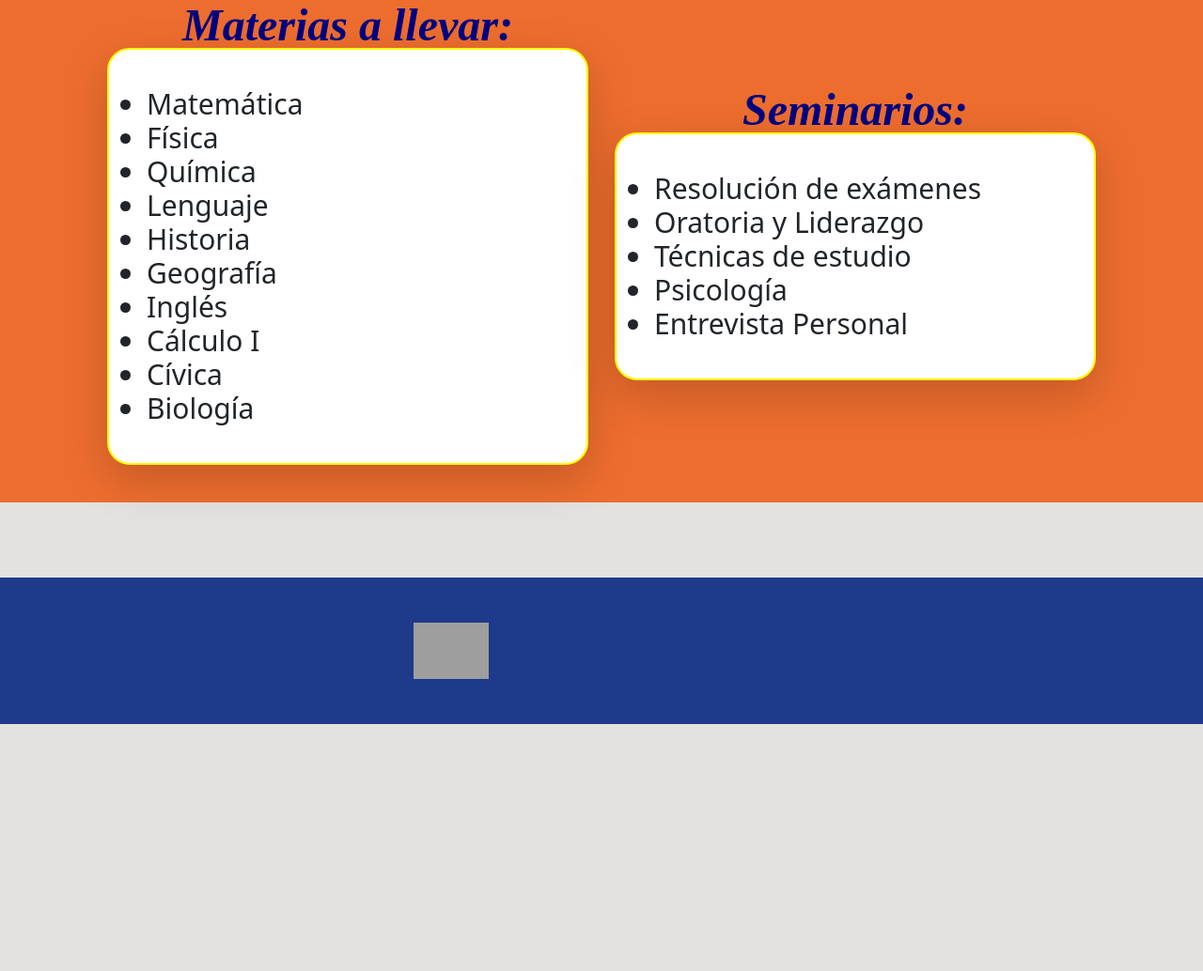
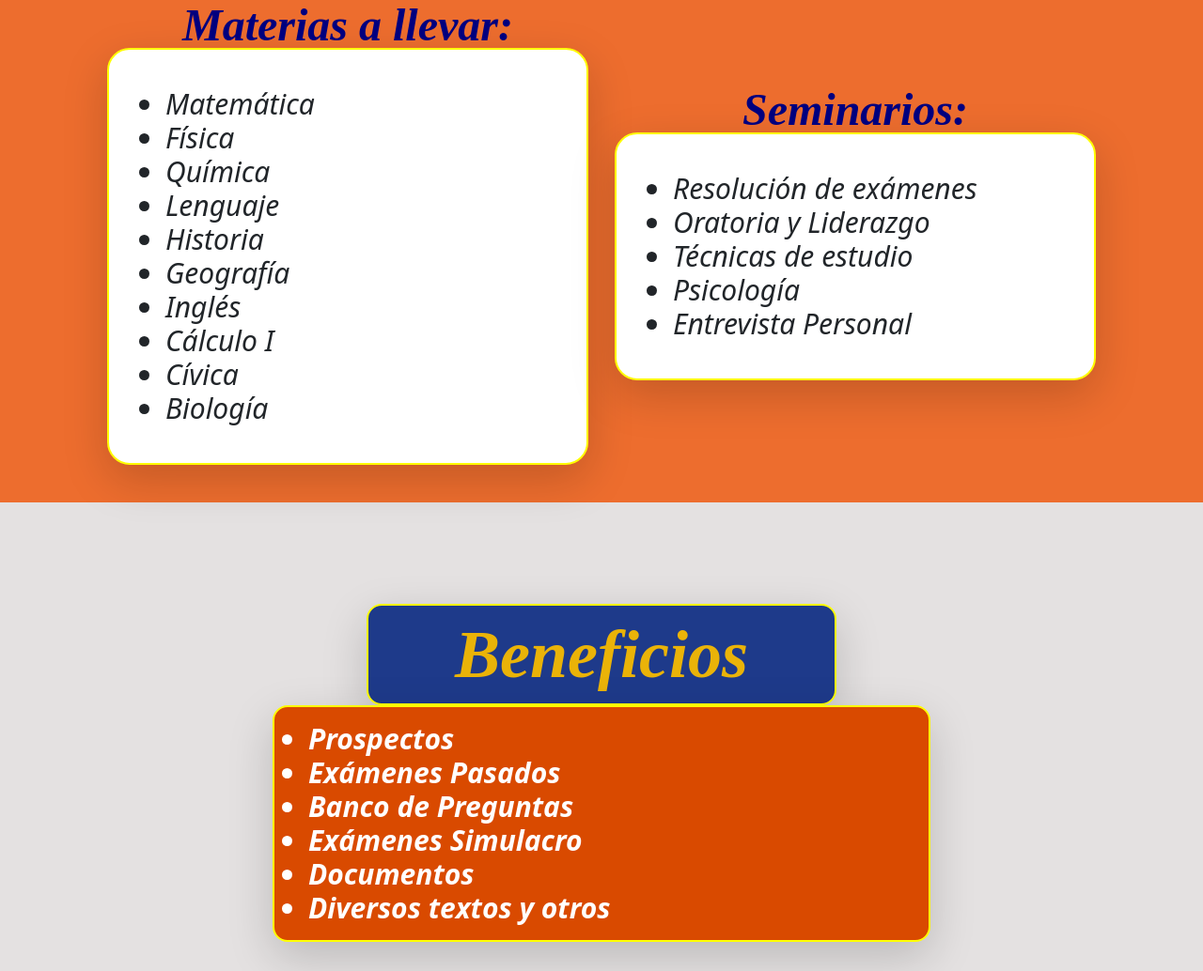
Before and after one commit to JRWebDesigner/ReyDeReyes, an Astro site: page /Carreras/Policias in a window 1280 px wide. Shown: the part 1259-2293 px from the top of the page at 94% size. Before the commit the page ends 2030 px from the top, so only its background shows below. Built offline with nearby package versions, Linux system fonts and the light colour scheme; Astro itself is replaced by a stand-in of ours; grey boxes are pictures that could not be loaded; a web font is replaced by a local one.

Commit message:
policias 2

```diff
--- a/src/pages/Carreras/Policias.astro
+++ b/src/pages/Carreras/Policias.astro
@@ -12,9 +12,9 @@ import BannerInicio from "../../components/BannerInicio.astro";
 
 
 
-        <div class="flex flex-wrap flex-col justify-center items-center gap-7 w-full my-20 py-10">
-            <h2 class="mx-auto text-5xl italic font-bold text-center text-[#00007e] font-['montserrat']"><span class="text-[#ed6d2e]">Preparación para el examen</span> <br> Psicológico-Psicotécnico-Psicométrico:</h2>
-            <ul class="bg-white shadow-lg p-10 text-3xl rounded-3xl border-2 border-[yellow]">
+        <div class="mx-auto flex flex-wrap flex-col justify-center items-center w-[90%] md:w-full gap-7 m-70 md:m-20 py-10">
+            <h2 class="mx-auto text-2xl md:text-5xl italic font-bold text-center text-[#00007e] font-['montserrat']"><span class="text-[#ed6d2e]">Preparación para el examen</span> <br> Psicológico-Psicotécnico-Psicométrico:</h2>
+            <ul class="bg-white shadow-lg p-10 text-xl md:text-3xl rounded-3xl border-2 border-[yellow]">
                 <li>Aspecto de Personalidad</li>
                 <li>Aptitudes Vocacionales-Manejo de Valores</li>
                 <li>Características de Liderazgo</li>
@@ -26,8 +26,8 @@ import BannerInicio from "../../components/BannerInicio.astro";
         </div>
         <div class="flex flex-wrap bg-[#ed6d2e] justify-center items-center gap-7 w-full my-20 py-10">
             <div class="w-[90%] md:w-[40%]">
-                <h3 class="mx-auto text-5xl italic font-bold text-center text-[#00007e]">Materias a llevar:</h3>
-                <ul class="bg-white shadow-lg p-10 text-3xl rounded-3xl border-2 border-[yellow]">
+                <h3 class="mx-auto text-2xl md:text-5xl italic font-bold text-center text-[#00007e]">Materias a llevar:</h3>
+                <ul class="bg-white shadow-lg p-10 text-xl md:text-3xl rounded-3xl border-2 border-[yellow]">
                         <li>Matemática</li>
                         <li>Física</li>
                         <li>Química</li>
@@ -41,8 +41,8 @@ import BannerInicio from "../../components/BannerInicio.astro";
                 </ul>
             </div>
             <div class="w-[90%] md:w-[40%]">
-                <h3 class="mx-auto text-5xl italic font-bold text-center text-[#00007e]">Seminarios:</h3>
-                <ul class="bg-white shadow-lg p-10 text-3xl rounded-3xl border-2 border-[yellow]">
+                <h3 class="mx-auto text-2xl md:text-5xl italic font-bold text-center text-[#00007e]">Seminarios:</h3>
+                <ul class="bg-white shadow-lg p-10 text-xl md:text-3xl rounded-3xl border-2 border-[yellow]">
                     <li>Resolución de exámenes</li>
                     <li>Oratoria y Liderazgo</li>
                     <li>Técnicas de estudio</li>
@@ -51,6 +51,19 @@ import BannerInicio from "../../components/BannerInicio.astro";
                 </ul>
             </div>
         </div>
+        <div class="w-full">
+            <div class="m-auto w-auto flex flex-col justify-center items-center p-7">
+                <h3 class="shadow-lg bg-blue-900 border-2 border-[yellow] md:w-[500px] text-xl md:text-7xl italic font-bold text-yellow-500 p-3 text-center rounded-2xl">Beneficios</h3>
+                <ul class="shadow-lg md:w-[700px] italic border-2 border-[yellow] bg-[#d94a00] font-bold  md:text-3xl text-white p-3 rounded-2xl">
+                    <li>Prospectos</li>
+                    <li>Exámenes Pasados</li>
+                    <li>Banco de Preguntas</li>
+                    <li>Exámenes Simulacro</li>
+                    <li>Documentos</li>
+                    <li>Diversos textos y otros</li>
+                </ul>
+            </div>
+        </div>>
        <Footer name="footer"/>
 </Layout>
 <style>
@@ -60,4 +73,8 @@ import BannerInicio from "../../components/BannerInicio.astro";
     ul {
         list-style-type: disc;
     }
+    li{
+        font-style: italic;
+        margin-left: 20px;
+    }
 </style>
```
